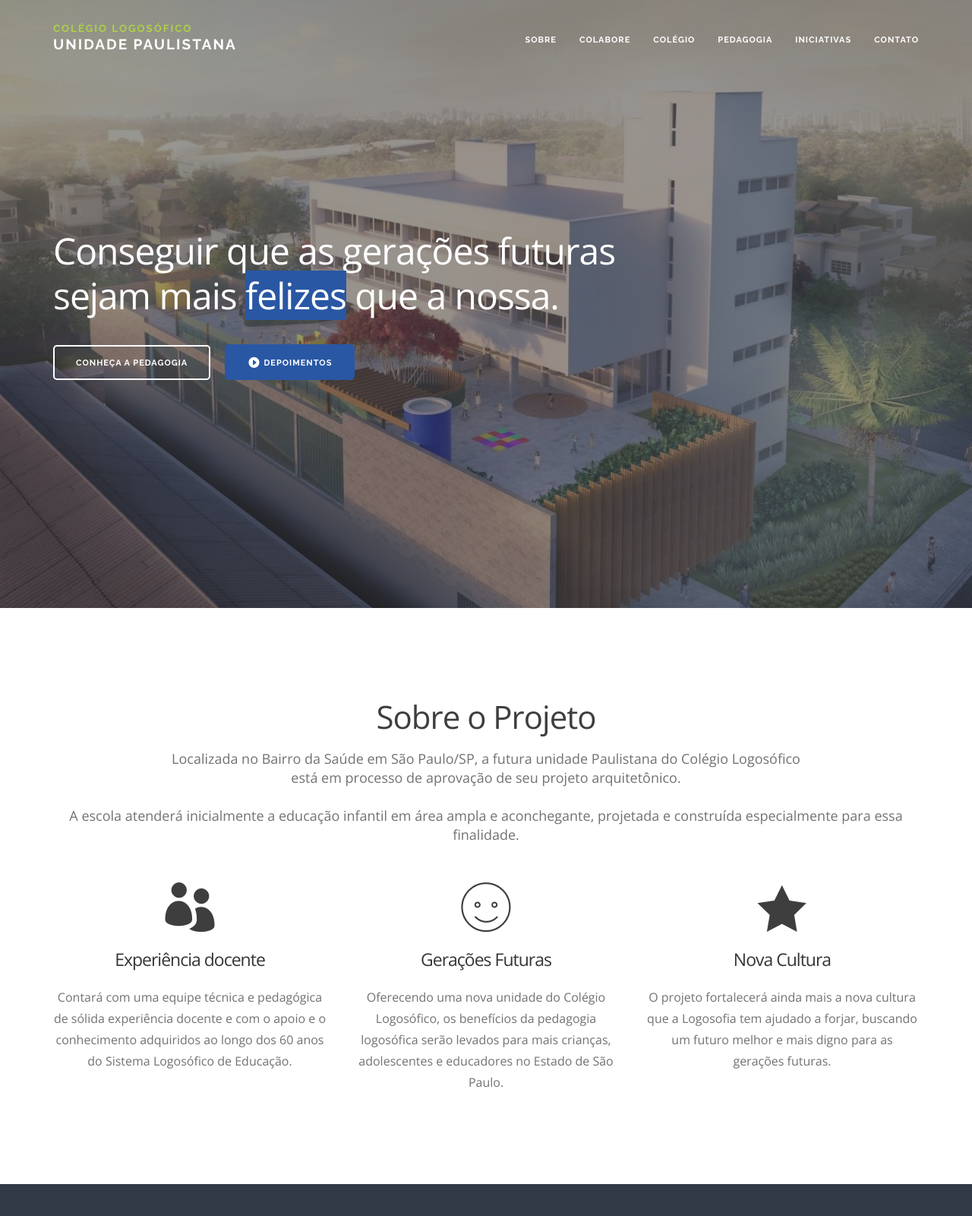
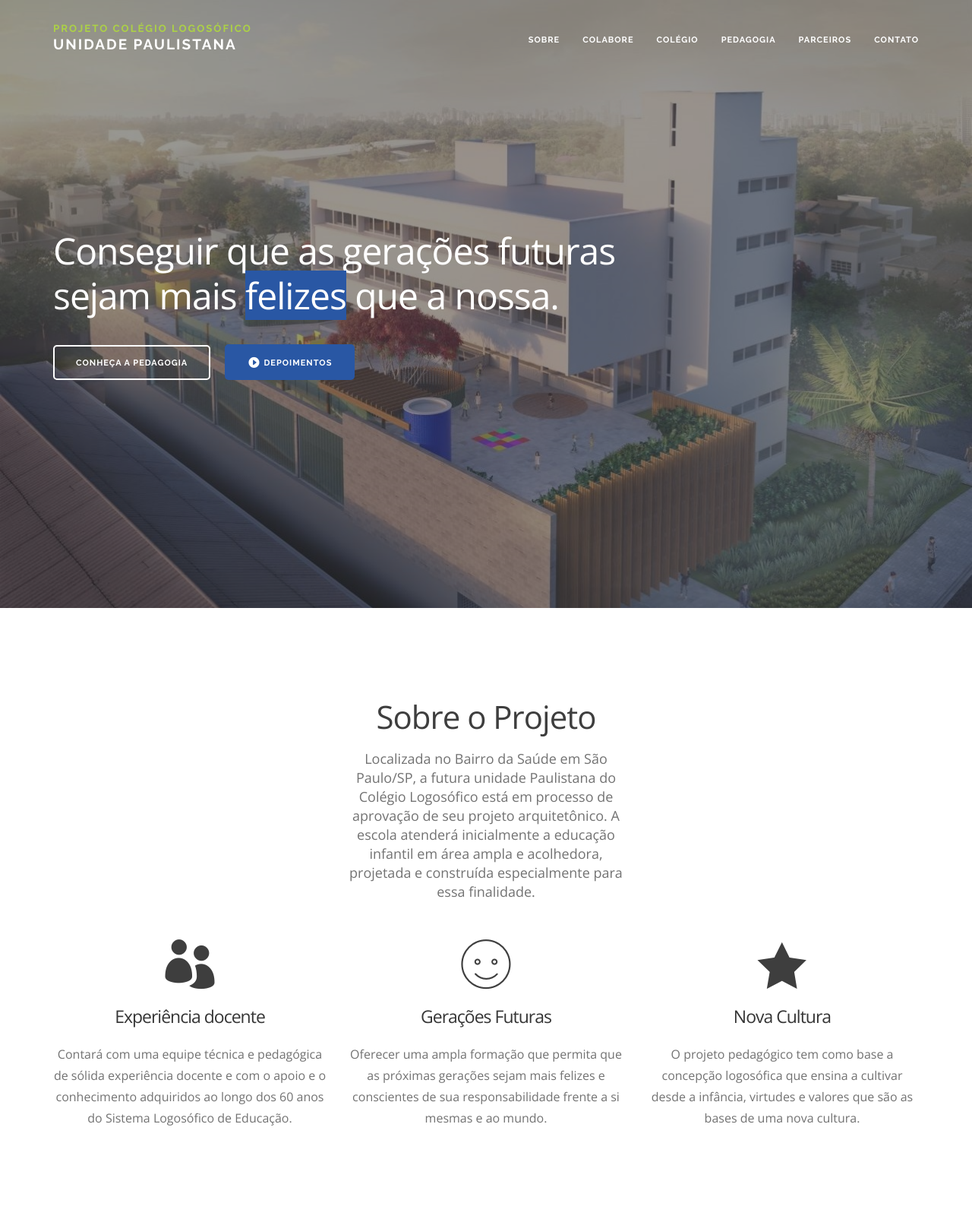
Before and after one commit to cislogosofiasp1/colegio, a plain HTML site: page index.html in a window 1280 px wide. Shown: the top 1600 px of the page at 76% size. Drawn offline with nearby package versions, Linux system fonts and the light colour scheme; no server answers; a script that the page names is missing.

Commit message:
Atualizão commit

```diff
--- a/index.html
+++ b/index.html
@@ -14,7 +14,7 @@
 
     <!-- TITLE OF SITE -->
 
-    <title>Fundação Logosófica/SP</title>
+    <title>Projeto Fundação Logosófica/SP</title>
 
 
 
@@ -136,7 +136,7 @@
 
                     <span class="header-small">Fundação Logosófica<br></span>
 
-                    Colégio Logosófico Unidade Paulistana
+                    Projeto Colégio Logosófico UNIDADE PAULISTANA
 
                 </div>
 
@@ -198,7 +198,7 @@
 
                                     <a href="#top" class="navbar-brand scrollto" title="SmartMvp">
 
-                                        <span class="text-logo"><span class="header-small">Colégio Logosófico<br></span> Unidade Paulistana</span>
+                                        <span class="text-logo"><span class="header-small">Projeto Colégio Logosófico<br></span> UNIDADE PAULISTANA</span>
 
                                     </a>
 
@@ -240,7 +240,7 @@
 
                                         <li><a href="#pedagogia-logosofica" title="" class="scrollto">Pedagogia</a></li>
 
-                                        <li><a href="#iniciativas" title="" class="scrollto">Iniciativas</a></li>
+                                        <li><a href="#iniciativas" title="" class="scrollto">Parceiros</a></li>
 
                                         <li><a href="#footer" title="" class="scrollto">Contato</a></li>
 
@@ -503,7 +503,7 @@
 
                                     <!-- Video Lightbox on Click -->
 
-                                    <a href="assets/app/videos/colegio-logosofico-unidade-funcionarios.mp4" data-type="iframe" class="btn btn-color venobox" onclick="gaEvent({category: 'video', action: 'assistir', label: 'depoimentos'})"><i class="icon arrow_triangle-right_alt"></i>Depoimentos</a>
+                                    <a href="https://www.colegiologosofico.com.br/depoimentos" data-type="iframe" class="btn btn-color venobox" onclick="gaEvent({category: 'video', action: 'assistir', label: 'depoimentos'})"><i class="icon arrow_triangle-right_alt"></i>Depoimentos</a>
 
                                 </div>
 
@@ -558,11 +558,14 @@
                             <h2>Sobre o Projeto</h2>
 
                             <p class="large">
-                                Localizada no Bairro da Saúde em São Paulo/SP,
-                                a futura unidade Paulistana do Colégio Logosófico
-                                <br> está em processo de aprovação de seu projeto arquitetônico.
-                                <br><br> A escola atenderá inicialmente a educação infantil em
-                                área ampla e aconchegante, projetada e construída especialmente para essa finalidade.
+                                Localizada no Bairro da Saúde em São
+                                <br> Paulo/SP, a futura unidade Paulistana do
+                                <br> Colégio Logosófico está em processo de
+                                <br> aprovação de seu projeto arquitetônico. A
+                                <br> escola atenderá inicialmente a educação
+                                <br> infantil em área ampla e acolhedora,
+                                <br> projetada e construída especialmente para
+                                <br> essa finalidade.
                             </p>
 
                         </div>
@@ -599,7 +602,7 @@
 
                             <h4>Gerações Futuras</h4>
 
-                            <p>Oferecendo uma nova unidade do Colégio Logosófico, os benefícios da pedagogia logosófica serão levados para mais crianças, adolescentes e educadores no Estado de São Paulo.</p>
+                            <p>Oferecer uma ampla formação que permita que as próximas gerações sejam mais felizes e conscientes de sua responsabilidade frente a si mesmas e ao mundo.</p>
 
                         </div>
 
@@ -613,7 +616,7 @@
 
                             <h4>Nova Cultura</h4>
 
-                            <p>O projeto fortalecerá ainda mais a nova cultura que a Logosofia tem ajudado a forjar, buscando um futuro melhor e mais digno para as gerações futuras.</p>
+                            <p>O projeto pedagógico tem como base a concepção logosófica que ensina a cultivar desde a infância, virtudes e valores que são as bases de uma nova cultura.</p>
 
                         </div>
 
@@ -798,9 +801,9 @@
 
                         <div class="btn-box">
 
-                            <a href="https://www.colegiologosofico.com.br/" class="btn btn-color" data-toggle="tooltip" title="Visite o site do Colégio Logosófico" target="_blank" ga-track-event ga-category="pagina-externa" ga-action="clique" ga-label="Colégio Logosófico - Conheça mais">Conheça mais</a>
-
-                            <a href="https://www.colegiologosofico.com.br/depoimentos" data-toggle="tooltip" title="Conheça a experiência de pais e alunos do Colégio Logosófico" target="_blank" class="btn btn-grey" ga-track-event ga-category="pagina-externa" ga-action="clique" ga-label="Colégio Logosófico - Depoimentos de alunos">Depoimentos de alunos</a>
+                            <a href="https://www.colegiologosofico.com.br/" class="btn btn-color" data-toggle="tooltip" title="Visite o site do Colégio Logosófico" target="_blank" ga-track-event ga-category="pagina-externa" ga-action="clique" ga-label="Projeto Colégio Logosófico - Conheça mais">Conheça mais</a>
+
+                            <a href="https://www.colegiologosofico.com.br/depoimentos" data-toggle="tooltip" title="Conheça a experiência de pais e alunos do Colégio Logosófico" target="_blank" class="btn btn-grey" ga-track-event ga-category="pagina-externa" ga-action="clique" ga-label="Projeto Colégio Logosófico - Depoimentos de alunos">Depoimentos de alunos</a>
 
                         </div>
 
@@ -1185,7 +1188,7 @@
 
                         <div class="col-md-12">
 
-                            <h2 class="text-white">Iniciativas que apoiam</h2>
+                            <h2 class="text-white">Parceiros</h2>
 
                             <!-- <p class="large text-white">A <a class="dark-background" href="http://www.pedagogialogosofica.com.br" target="_blank" data-toggle="tooltip" title="Site dedicado à Pedagogia Logosófica" ga-track-event ga-category="pagina-externa" ga-action="clique" ga-label="Pedagogia Logosófica">Pedagogia Logosófica</a> é a pedagogia do bem-dizer, do bem-pensar, <br>a pedagogia da felicidade, porque, ao mesmo tempo que ensina, faz feliz.</p> -->
 
@@ -1259,7 +1262,7 @@
                                             <div class="col-sm-6">
                                                 <br><br>
 
-                                                <p> <img class="img-fluid img-thumbnail" src="assets/app/images/aggbanner.jpg"> </p>
+                                                <p> <img class="img-fluid img-thumbnail" src="assets/app/images/aggbanner.png"> </p>
 
                                             </div>
 
@@ -1318,9 +1321,9 @@
 
                                     <span class="text-logo">
 
-                                        <span class="header-small">Colégio Logosófico</span>
-
-                                        Unidade Paulistana
+                                        <span class="header-small">Projeto Colégio Logosófico</span>
+
+                                        UNIDADE PAULISTANA
 
                                     </span>
 
@@ -1328,13 +1331,13 @@
 
                                 <p class="footer-hero">
 
-                                    Conseguir que as gerações futuras<br>
+                                    "Conseguir que as gerações futuras<br>
 
                                     sejam mais felizes que a nossa, será<br>
 
-                                    o maior prêmio a que se possa <br>
-
-                                    aspirar.
+                                    o maior prêmio a que se possa aspirar."<br>
+
+                                    (González Pecotche, criador da Logosofia) <br>
 
                                 </p>
 
@@ -1356,8 +1359,8 @@
 
                                 <div class="contact-content">
 
-                                    <a href="mailto:sp-saude@logosofia.org.br" target="_blank" ga-track-event ga-category="pagina-externa" ga-action="clique" ga-label="Logosofia.org.br - Fale Conosco">Envie uma mensagem</a>
-                                    <p>sp-saude@logosofia.org.br</p>
+                                    <a href="mailto:sp@colegiologosofico.com.br" target="_blank" ga-track-event ga-category="pagina-externa" ga-action="clique" ga-label="Logosofia.org.br - Fale Conosco">Envie uma mensagem</a>
+                                    <p>sp@colegiologosofico.com.br</p>
 
                                 </div>
 
```
Also changed, not shown: assets/app/images/aggbanner.png (added), 1 other file.
